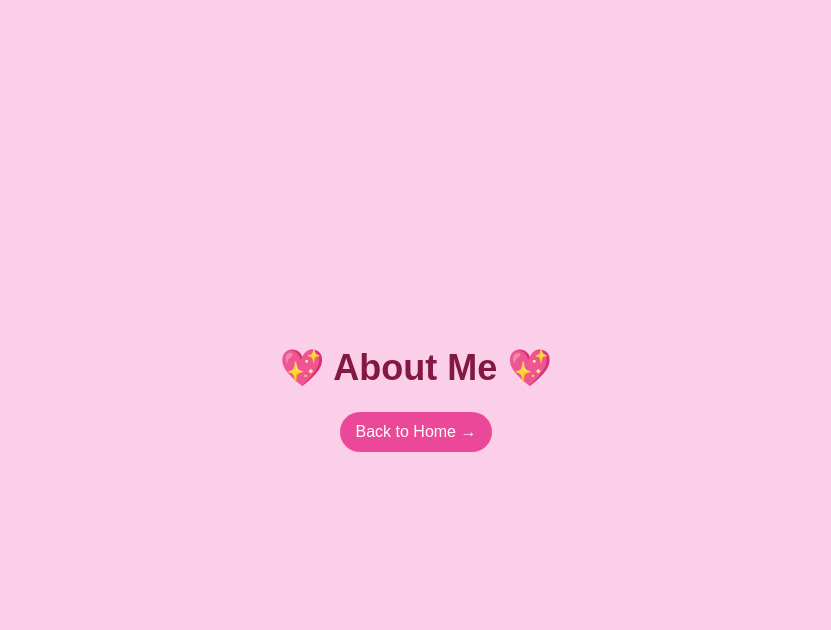
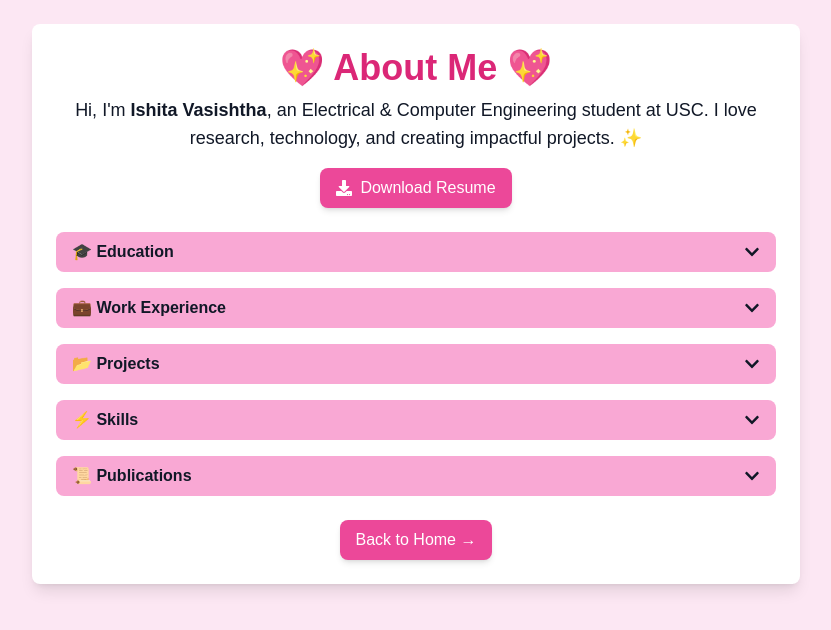
Before and after one commit to ishitav/ishitav.github.io, a Next.js app: page /ishitav.github.io/about in a window 1280 px wide. Shown: the top 630 px of the page, without its empty margins (224-1055 px from the left). Built offline with nearby package versions, Linux system fonts and the light colour scheme.

Commit message:
updating abt page

```diff
--- a/src/app/about/page.js
+++ b/src/app/about/page.js
@@ -1,10 +1,97 @@
+"use client"; // Required for interactivity in Next.js App Router
+
+import { useState } from "react";
+import { FaDownload, FaChevronDown, FaChevronUp, FaExternalLinkAlt } from "react-icons/fa";
+
 export default function About() {
+  const [openSections, setOpenSections] = useState({});
+
+  const toggleSection = (section) => {
+    setOpenSections((prev) => ({
+      ...prev,
+      [section]: !prev[section],
+    }));
+  };
+
   return (
-      <main className="flex flex-col items-center justify-center min-h-screen bg-pink-200 text-pink-900">
-        <h1 className="text-4xl font-bold">💖 About Me 💖</h1>
-        <a href="/" className="mt-6 bg-pink-500 text-white py-2 px-4 rounded-full">
+    <main className="flex flex-col items-center min-h-screen bg-pink-100 text-gray-900 p-6">
+      <div className="max-w-3xl w-full bg-white p-6 rounded-lg shadow-lg">
+        <h1 className="text-4xl font-bold text-center text-pink-600">💖 About Me 💖</h1>
+        <p className="mt-2 text-center text-lg">Hi, I'm <strong>Ishita Vasishtha</strong>, an Electrical & Computer Engineering student at USC. I love research, technology, and creating impactful projects. ✨</p>
+
+        {/* Download Resume Button */}
+        <div className="mt-4 flex justify-center">
+          <a href="/resume.pdf" download className="flex items-center bg-pink-500 text-white px-4 py-2 rounded-lg shadow-md hover:bg-pink-600 transition">
+            <FaDownload className="mr-2" /> Download Resume
+          </a>
+        </div>
+
+        {/* Collapsible Sections */}
+        <div className="mt-6">
+          {[
+            {
+              title: "🎓 Education",
+              content: (
+                <p><strong>B.S. Electrical & Computer Engineering</strong> <br /> University of Southern California, May 2026 <br /> Minor: Entrepreneurship</p>
+              ),
+            },
+            {
+              title: "💼 Work Experience",
+              content: (
+                <ul className="list-disc ml-6">
+                  <li><strong>Wireless Devices & Systems Lab (May 2023 – Present)</strong> <br /> Developed signal processing algorithms in C++, Python, and MATLAB for phased discrepancy analysis.</li>
+                  <li><strong>Autonomous Networks Research Group (June 2024 – Present)</strong> <br /> Enhanced KAN architecture using PyTorch, improving efficiency of modeling complex functions.</li>
+                  <li><strong>Teradyne (June 2024 – Dec 2024)</strong> <br /> Developed Python-based GUI tools for data visualization and conducted PLL tests.</li>
+                </ul>
+              ),
+            },
+            {
+              title: "📂 Projects",
+              content: (
+                <p>Film Club Web Scraper - Built a Python pipeline using BeautifulSoup & machine learning to classify film clubs across U.S. states.</p>
+              ),
+            },
+            {
+              title: "⚡ Skills",
+              content: (
+                <ul className="list-disc ml-6">
+                  <li><strong>Languages:</strong> Python, MATLAB, C++, Java, JavaScript, Verilog</li>
+                  <li><strong>Machine Learning:</strong> Scikit-learn, TensorFlow, Data Visualization</li>
+                  <li><strong>Electronics:</strong> Microcontrollers, FPGAs, Embedded Systems</li>
+                </ul>
+              ),
+            },
+            {
+              title: "📜 Publications",
+              content: (
+                <p>
+                  <a href="https://doi.org/10.48550/arXiv.2405.20617" target="_blank" className="text-blue-600 hover:underline flex items-center">
+                    Large-scale Outdoor Cell-free mMIMO Channel Measurement at 3.5 GHz <FaExternalLinkAlt className="ml-2" />
+                  </a>
+                </p>
+              ),
+            },
+          ].map((section, index) => (
+            <div key={index} className="mt-4">
+              <button
+                onClick={() => toggleSection(section.title)}
+                className="w-full text-left bg-pink-300 px-4 py-2 rounded-lg flex justify-between items-center hover:bg-pink-400 transition"
+              >
+                <span className="font-semibold">{section.title}</span>
+                {openSections[section.title] ? <FaChevronUp /> : <FaChevronDown />}
+              </button>
+              {openSections[section.title] && <div className="p-4 bg-pink-200 rounded-lg mt-2">{section.content}</div>}
+            </div>
+          ))}
+        </div>
+
+        {/* Back to Home Link */}
+        <div className="mt-6 flex justify-center">
+          <a href="/" className="bg-pink-500 text-white px-4 py-2 rounded-lg shadow-md hover:bg-pink-600 transition">
             Back to Home →
           </a>
+        </div>
+      </div>
     </main>
   );
 }
```
Lines whose indentation alone changed are shown as unchanged.
